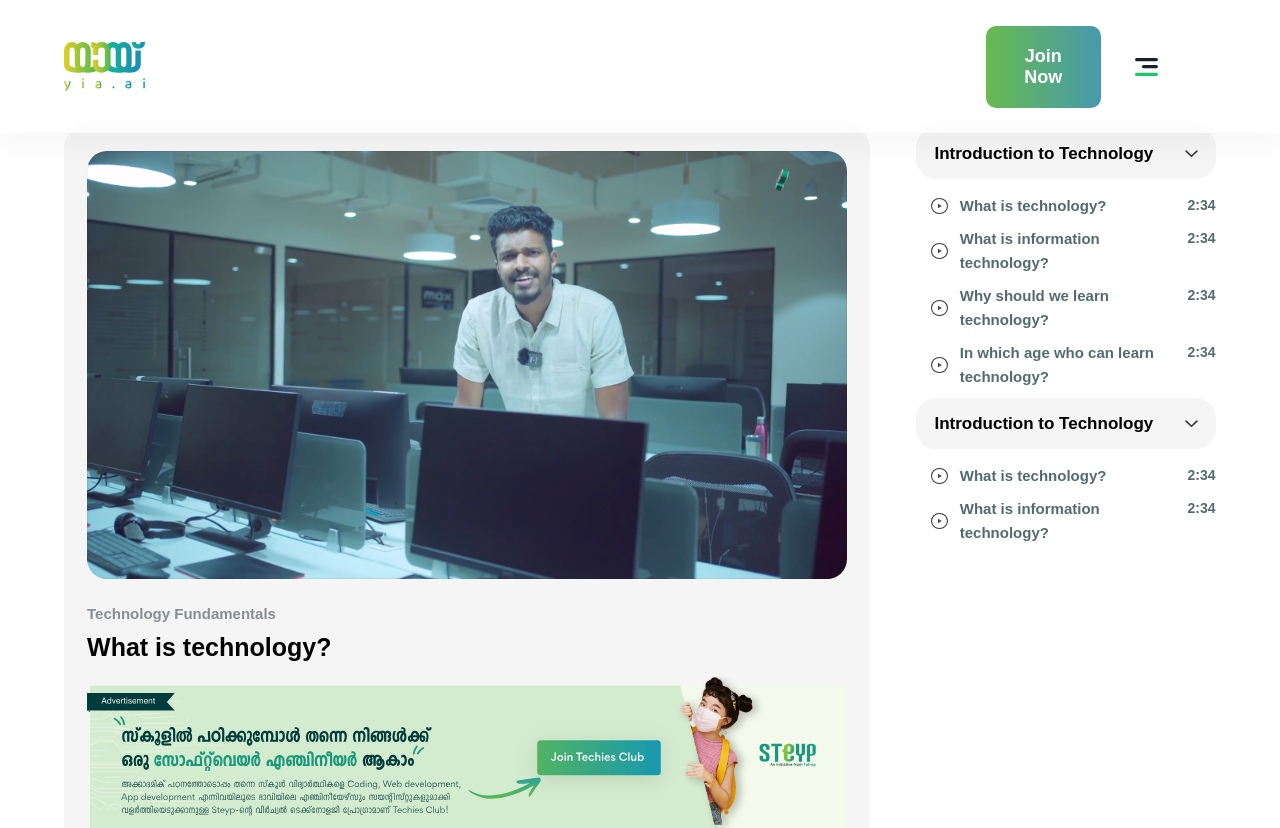
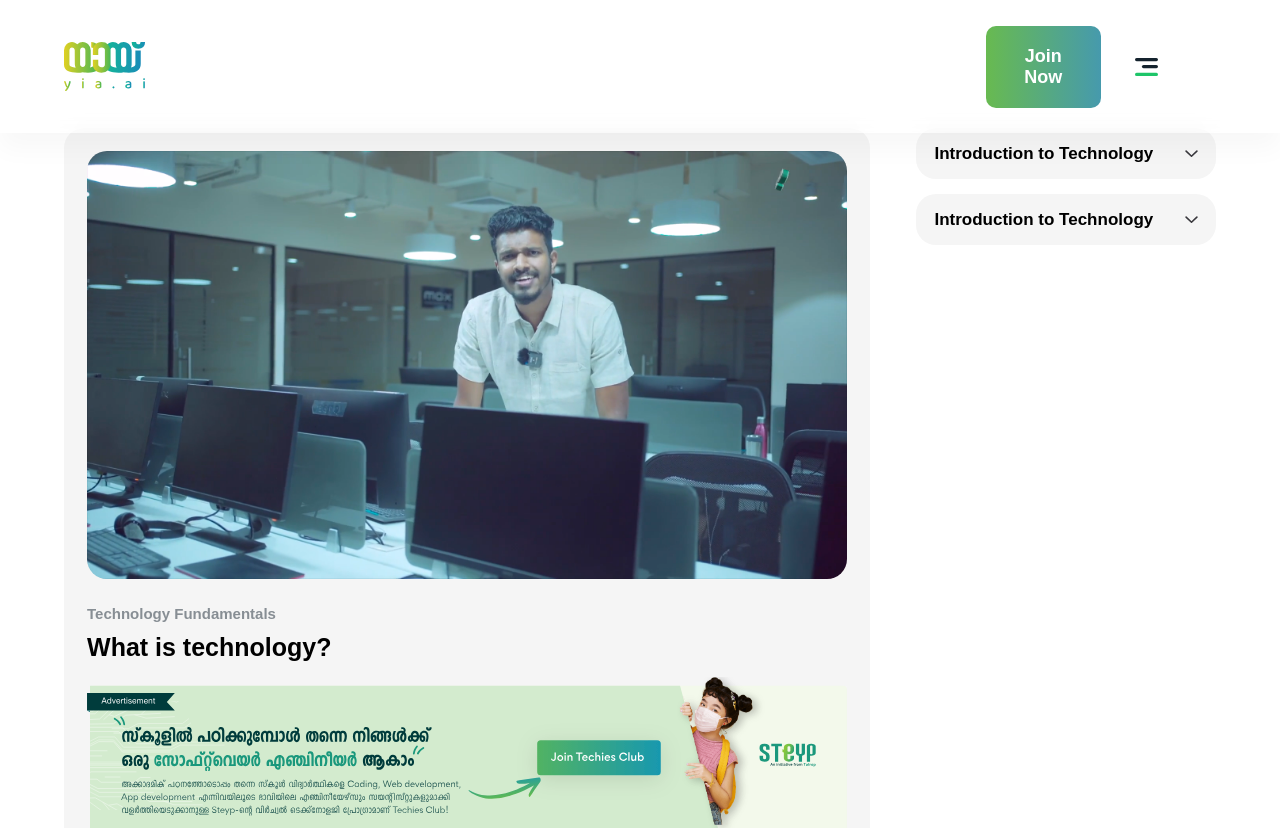
Before and after one commit to swalihmoosa/yiaai, a React (Create React App) app: page / in a window 1280 px wide. Shown: the top 828 px of the page. Built offline with nearby package versions, Linux system fonts and the light colour scheme.

Commit message:
VideoPage | ongoing

```diff
--- a/src/components/screens/VideoPage.jsx
+++ b/src/components/screens/VideoPage.jsx
@@ -57,19 +57,26 @@ export default function VideoPage() {
 
     const renderTopics = () => {
         return topicLists.map((topicList) => (
-            <Li key={topicList.id} onClick = { ()=> { setSelectedId(topicList.id) } } >
+            <Li key={topicList.id} onClick = { ()=> {
+                if(selectedId === topicList.id){
+                    setSelectedId("")
+                }else{
+                    setSelectedId(topicList.id)
+                }
+            }
+            } >
                 <Head>
                     <Intro>
                         {topicList.heading}
                     </Intro>
-                    <Arrow>
+                    <Arrow className={ topicList.id === selectedId && 'arrowActive' } >
                         <img src={arrowImage} alt='Arrow' />
                     </Arrow>
                 </Head>
 
                 {
                     topicList.subheads.map((subhead) => (
-                        <SubHead key={subhead.id} >
+                        <SubHead key={subhead.id} className={ topicList.id === selectedId && 'active' }  >
                             <Play>
                                 <img src={playImage} alt='Play' />
                             </Play>
@@ -161,6 +168,13 @@ const Ul = styled.ul`
 `
 const Li = styled.li`
     width: 100%;
+    cursor: pointer;
+    & .active{
+        display: flex;
+    }
+    & .arrowActive{
+        transform: rotate(180deg);
+    }
 `
 const Head = styled.div`
     background: #f5f5f5;
@@ -178,12 +192,15 @@ const Intro = styled.p`
 `
 const Arrow = styled.div`
     width: 5%;
+    transition: all 0.3s ease 0s;
 `
 const SubHead = styled.div`
     display: flex;
     justify-content: space-between;
     width: 90%;
     margin: 0 auto 3%;
+    display: none;
+    transition: all 0.3s ease 0s;
 `
 const Play = styled.div`
     width: 6%;
```
